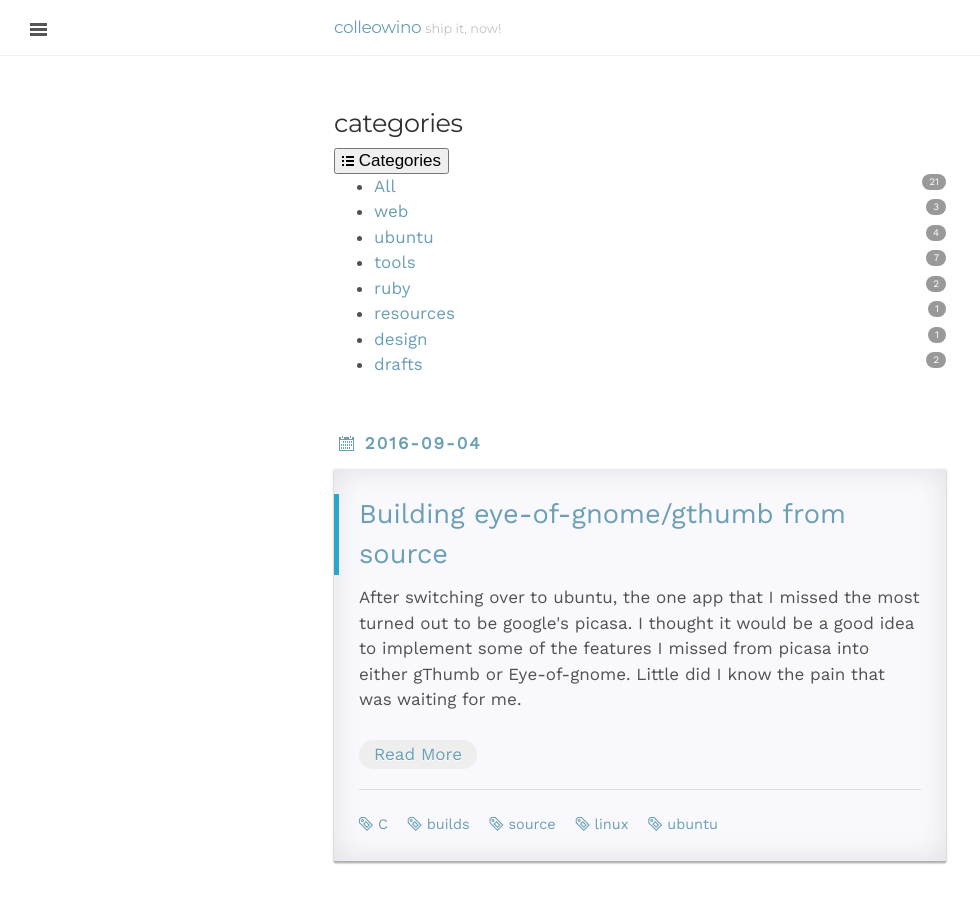
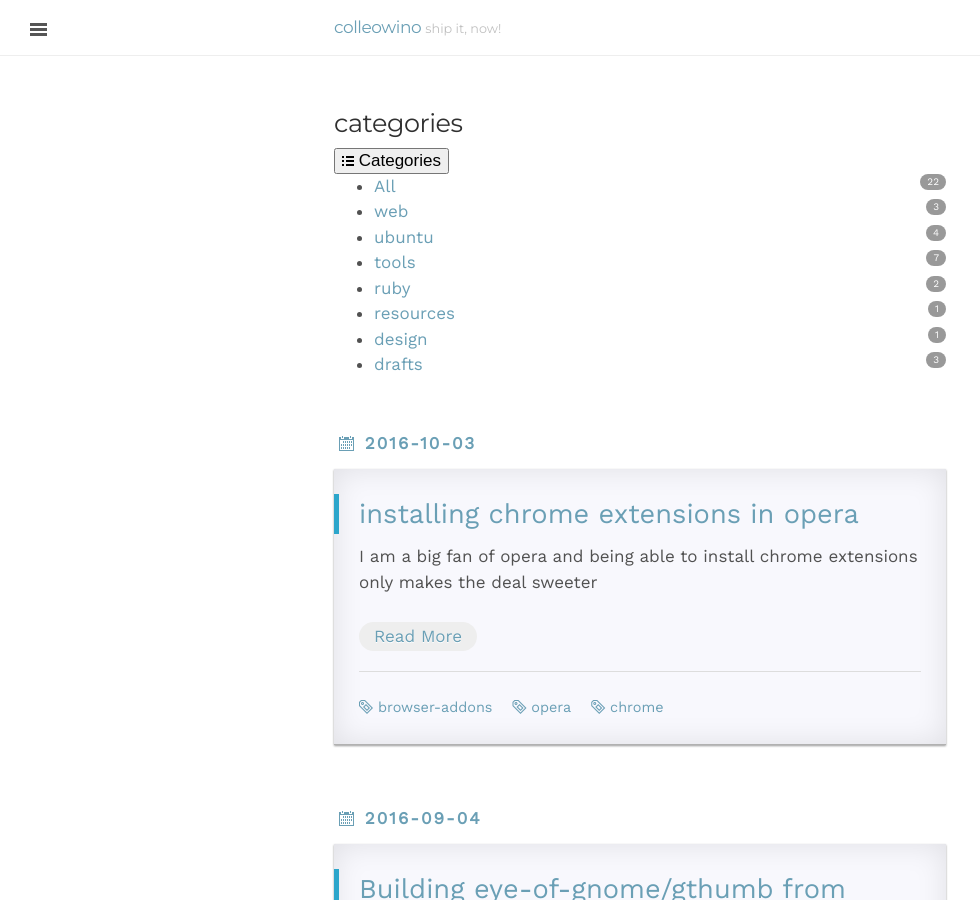
Before and after one commit to colleowino/colleowino.github.io, a Jekyll site: the page built from pages/category.html, in a window 1280 px wide and 900 px high. Shown: the whole window, without its empty margins (0-980 px from the left). Built offline with Jekyll 4.4.1, drawn with Linux system fonts in a browser that asks for light colours; nearby versions of some CDN libraries; comment, search, counter and statistics services are not loaded.

Commit message:
published install chrome extensions post

```diff
--- a/_drafts/chrome-extenstions-in-opera.md
+++ b/_posts/2016-10-03-chrome-extenstions-in-opera.md
@@ -1,7 +1,7 @@
 ---
 layout:     post
 title:      "installing chrome extensions in opera"
-date:       2015-11-17 07:39:00 am
+date:       2016-10-03 01:20:00 am
 tags: browser-addons opera chrome
 categories: drafts
 author:     "colleowino"
```
